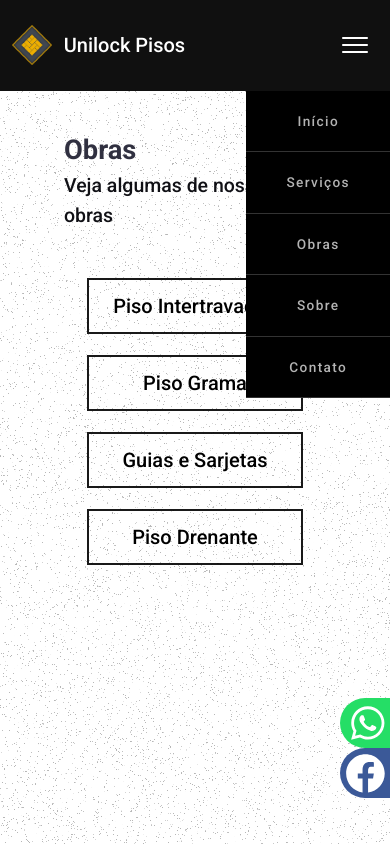
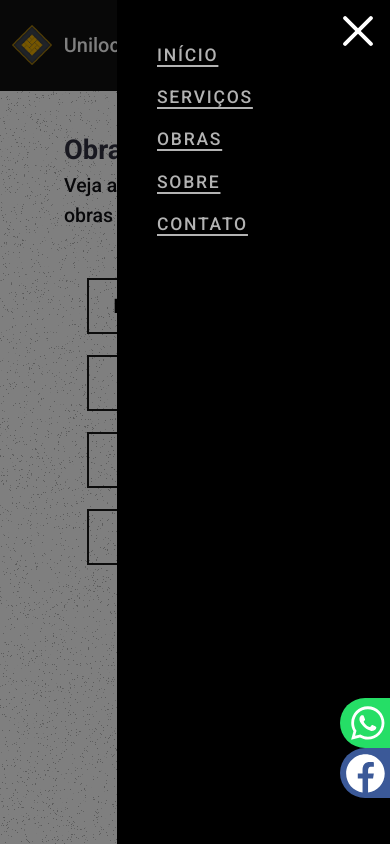
Before and after one commit to RenanlMelo/unilock, a Next.js app: page /obras in a window 390 px wide. Both pictures are taken after a click on the icon 355 px from the left and 45 px from the top of the page. Built offline with nearby package versions, Linux system fonts and the light colour scheme.

Commit message:
Atualização do header e navbar para mobile

```diff
--- /dev/null
+++ b/app/components/barraNavegacao/barraNavegacao.module.scss
@@ -0,0 +1,8 @@
+// Mobile
+.mobileNavbar {
+  @apply flex flex-col xl:hidden bg-black text-white/70 absolute right-0 w-[70vw] z-[110];
+
+  .mobileNavbarItem {
+    @apply block xl:hidden text-[3.5vw] w-[70%] h-[100vh] px-10 py-2 text-center tracking-widest uppercase;
+  }
+}
--- /dev/null
+++ b/app/components/barraNavegacao/barraNavegacao.tsx
@@ -0,0 +1,57 @@
+import { useEffect, useState } from "react";
+import Link from "next/link";
+import styles from "./barraNavegacao.module.scss";
+
+export const barraNavegacao = () => {
+  const mobileNavbarItems = [
+    { name: "Início", id: "inicio", href: "/" },
+    { name: "Serviços", id: "servicos", href: "servicos" },
+    { name: "Obras", id: "obras", href: "obras" },
+    { name: "Sobre", id: "sobre", href: "sobre" },
+    { name: "Contato", id: "contato", href: "contato" },
+  ];
+
+  const [headerSize, setHeaderSize] = useState(0);
+
+  useEffect(() => {
+    const handleResize = () => {
+      const headerElem = document.getElementsByTagName("header")[0];
+
+      if (headerElem) {
+        setHeaderSize(headerElem.clientHeight);
+      }
+    };
+
+    handleResize();
+
+    window.addEventListener("resize", handleResize);
+
+    return () => {
+      window.removeEventListener("resize", handleResize);
+    };
+  }, []);
+
+  const [isOpen, setIsOpen] = useState(false);
+
+  const handleToggle = () => {
+    setIsOpen(!isOpen);
+  };
+
+  return (
+    <>
+      {isOpen && (
+        <nav style={{ top: headerSize }} className={styles.mobileNavbar}>
+          {mobileNavbarItems.map((item, index) => (
+            <Link
+              key={index}
+              href={item.href}
+              className={styles.mobileNavbarItem}
+            >
+              {item.name}
+            </Link>
+          ))}
+        </nav>
+      )}
+    </>
+  );
+};
--- a/app/components/cabecalho/Cabecalho.tsx
+++ b/app/components/cabecalho/Cabecalho.tsx
@@ -80,7 +80,31 @@ export const Header = () => {
         <path d="M 3 7 A 1.0001 1.0001 0 1 0 3 9 L 27 9 A 1.0001 1.0001 0 1 0 27 7 L 3 7 z M 3 14 A 1.0001 1.0001 0 1 0 3 16 L 27 16 A 1.0001 1.0001 0 1 0 27 14 L 3 14 z M 3 21 A 1.0001 1.0001 0 1 0 3 23 L 27 23 A 1.0001 1.0001 0 1 0 27 21 L 3 21 z"></path>
       </svg>
       {isOpen && (
-        <nav style={{ top: headerSize }} className={styles.mobileNavbar}>
+        <div className={styles.mobileDiv}>
+          <div className={styles.mobileFilter}>
+            <span />
+            <nav className={styles.mobileNavbar}>
+              <svg
+                onClick={handleToggle}
+                width="130"
+                height="30"
+                viewBox="0 0 130 130"
+                fill="none"
+                xmlns="http://www.w3.org/2000/svg"
+              >
+                <path
+                  d="M9.13855 120.861L120.861 9.13846"
+                  stroke="white"
+                  stroke-width="17"
+                  stroke-linecap="round"
+                />
+                <path
+                  d="M9.13855 9.13843L120.861 120.861"
+                  stroke="white"
+                  stroke-width="17"
+                  stroke-linecap="round"
+                />
+              </svg>
               {mobileNavbarItems.map((item, index) => (
                 <Link
                   key={index}
@@ -91,6 +115,8 @@ export const Header = () => {
                 </Link>
               ))}
             </nav>
+          </div>
+        </div>
       )}
       <nav className={styles.navbar}>
         {navbarItems.map((item, index) => (
--- a/app/components/cabecalho/cabecalho.module.scss
+++ b/app/components/cabecalho/cabecalho.module.scss
@@ -1,6 +1,6 @@
 /* - Header - */
 .header {
-  @apply grid grid-cols-4 justify-between items-center px-[3vw] py-[3vh] w-full z-50 fixed;
+  @apply grid grid-cols-4 justify-between items-center px-[3vw] py-[3vh] w-full z-[70] fixed;
 }
 
 .logo_div {
@@ -31,10 +31,23 @@
   @apply absolute block xl:hidden right-[20px];
 }
 
-.mobileNavbar {
-  @apply flex flex-col xl:hidden bg-black text-white/70 absolute right-0;
+// Mobile
+.mobileDiv {
+  @apply w-[100vw] h-full absolute;
 
-  .mobileNavbarItem {
-    @apply block xl:hidden text-[3.5vw] w-full h-full px-10  py-5 text-center tracking-widest  border-b border-white/20;
+  .mobileFilter {
+    @apply w-full h-[100vh] bg-black/50 absolute flex justify-end;
+
+    svg {
+      @apply w-8 absolute right-4 top-4;
+    }
+
+    .mobileNavbar {
+      @apply flex flex-col xl:hidden justify-self-end bg-black text-white/70 w-[70vw] h-[100vh] z-[110] pt-[4vh];
+
+      .mobileNavbarItem {
+        @apply block xl:hidden text-[4.5vw] w-[70%] px-10 py-2 text-start tracking-widest uppercase underline-offset-4 underline decoration-white/70 decoration-2;
+      }
+    }
   }
 }
--- a/app/components/toTop/ToTop.tsx
+++ b/app/components/pTopo/ToTop.tsx
@@ -1,7 +1,10 @@
 "use client";
 import styles from "./toTop.module.scss";
+import { usePathname } from "next/navigation";
 
 export const ToTop = () => {
+  const currentPath = usePathname();
+
   const scrollToTop = () => {
     window.scrollTo({
       top: 0,
@@ -12,7 +15,12 @@ export const ToTop = () => {
   return (
     <>
       <div>
-        <a onClick={(e) => scrollToTop()} className={styles.goTop}>
+        <a
+          onClick={(e) => scrollToTop()}
+          className={`${styles.goTop} ${
+            currentPath === "/" || currentPath === "/contato" ? "hidden" : ""
+          }`}
+        >
           <svg
             width="126"
             height="162"
--- /dev/null
+++ b/app/components/pTopo/toTop.module.scss
@@ -0,0 +1,8 @@
+.goTop {
+  @apply bg-[#242424] w-[calc(8vw+10px)] px-2 h-16 py-4 rounded-l-md fixed top-1/4 right-0 text-center flex justify-center items-center hover:bg-[#323232] hover:scale-105 duration-200 xl:hidden z-[60];
+
+  svg {
+    width: fit-content;
+    transform: translateX(1px);
+  }
+}
--- a/app/components/toTop/toTop.module.scss
+++ /dev/null
@@ -1,8 +0,0 @@
-.goTop {
-  @apply bg-[#242424] w-12 px-2 h-16 py-4 rounded-l-md fixed top-1/4 right-0 text-white text-center flex justify-center items-center hover:bg-[#323232] hover:scale-105 duration-200 xl:hidden;
-
-  svg {
-    width: fit-content;
-    transform: translateX(1px);
-  }
-}
--- a/app/layout.tsx
+++ b/app/layout.tsx
@@ -2,7 +2,7 @@ import type { Metadata } from "next";
 import { Poppins, Roboto } from "next/font/google";
 import "./globals.scss";
 import { Midia } from "./components/midia/Midia";
-import { ToTop } from "./components/toTop/ToTop";
+import { ToTop } from "./components/pTopo/ToTop";
 
 const mainFontFamily = Roboto({
   weight: ["100", "300", "500", "700", "900"],
--- a/app/servicos/page.tsx
+++ b/app/servicos/page.tsx
@@ -1,6 +1,6 @@
 import { Header } from "../components/cabecalho/Cabecalho";
 import { Servicos } from "../components/servicos/Servicos";
-import { ToTop } from "../components/toTop/ToTop";
+import { ToTop } from "../components/pTopo/ToTop";
 
 export default function page() {
   return (
```
Lines whose indentation alone changed are shown as unchanged.
